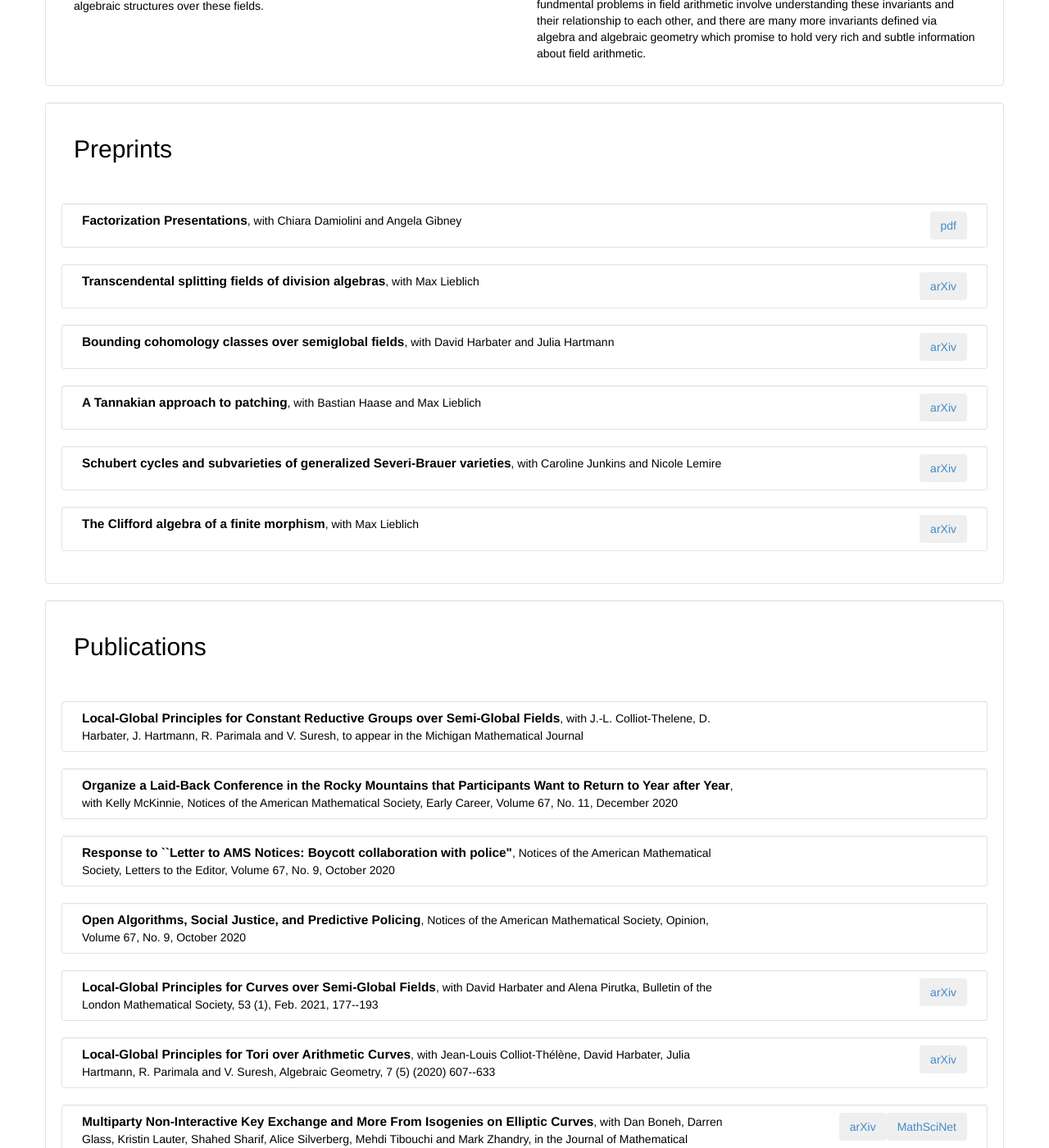
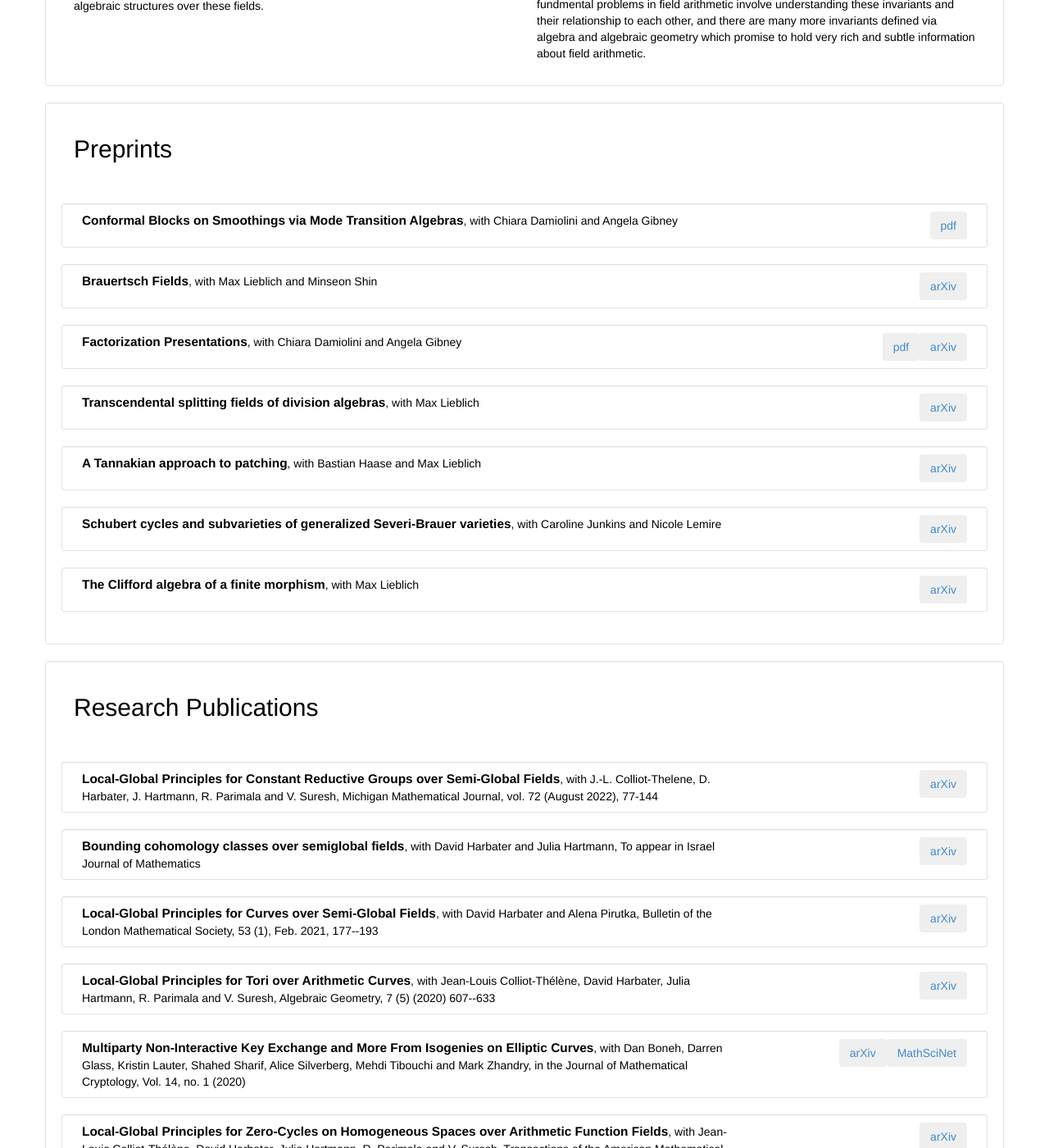
Before and after one commit to dkrashen/dkrashen.github.io, a Jekyll site: the page built from research.html, in a window 1280 px wide and 1400 px high, scrolled down 504 px. Shown: the whole window at 82% size. Built offline with Jekyll 4.4.1, drawn with Linux system fonts in a browser that asks for light colours; some of the changed text lies outside the part shown.

Commit message:
update publications

```diff
--- a/_data/publications.yml
+++ b/_data/publications.yml
@@ -1,34 +1,58 @@
 
 publications:
+
+  -
+    title: "Conformal Blocks on Smoothings via Mode Transition Algebras"
+    with: "Chiara Damiolini and Angela Gibney"
+    status: preprint
+    type: "research"
+    filename: "smoothings.pdf"
+
+  -
+    title: "Brauertsch Fields"
+    with: "Max Lieblich and Minseon Shin"
+    status: preprint
+    type: "research"
+    arxiv: "2305.06464"
 
   -
     title: "Factorization Presentations"
     with: "Chiara Damiolini and Angela Gibney"
     status: preprint
-    type: "research paper"
+    type: "research"
     filename: "Factorization_Resolution.pdf"
+    arxiv: "2207.05110"
 
   -
     title: "Local-Global Principles for Constant Reductive Groups over Semi-Global Fields"
     with: "J.-L. Colliot-Thelene, D. Harbater, J. Hartmann, R. Parimala and V. Suresh"
     publication_year: "2022"
-    in: "to appear in the Michigan Mathematical Journal"
-    type: "research paper"
+    pubinfo: "vol. 72 (August 2022), 77-144"
+    in: "Michigan Mathematical Journal"
+    type: "research"
     status: "publication"
+    arxiv: "2108.12349"
+    publication_year: 2022
+
   -
     title: "Transcendental splitting fields of division algebras"
     with: "Max Lieblich"
     arxiv_year: 2022
     status: preprint
-    type: "research paper"
+    type: "research"
     arxiv: "2203.15951"
+
   -
     arxiv: "2203.06770"
     title: "Bounding cohomology classes over semiglobal fields"
     with: "David Harbater and Julia Hartmann"
-    arxiv_year: 2022
-    status: preprint
-    type: "research paper"
+    status: "publication"
+    type: "research"
+    in: "To appear in Israel Journal of Mathematics"
+    publication_year: 2023
+
+
+
   -
     title: "Organize a Laid-Back Conference in the Rocky Mountains that Participants Want to Return to Year after Year"
     with: "Kelly McKinnie"
@@ -37,6 +61,7 @@
     pubinfo: "Volume 67, No. 11, December 2020"
     status: "publication"
     type: "other"
+
   -
     title: 'Response to ``Letter to AMS Notices: Boycott collaboration with police"'
     in: "Notices of the American Mathematical Society, Letters to the Editor"
@@ -58,7 +83,7 @@
     with: "Bastian Haase and Max Lieblich"
     arxiv_year: 2020
     status: "preprint"
-    type: "research paper"
+    type: "research"
   -
     arxiv: "1704.08687"
     title: "Schubert cycles and subvarieties of generalized Severi-Brauer
@@ -66,7 +91,7 @@
     with: "Caroline Junkins and Nicole Lemire"
     arxiv_year: 2017
     status: "preprint"
-    type: "research paper"
+    type: "research"
   -
     arxiv: "1509.07195"
     title: "The Clifford algebra of a finite morphism"
@@ -74,14 +99,14 @@
     arxiv_year: 2015
     publication_year: "2020"
     status: "preprint"
-    type: "research paper"
+    type: "research"
   -
     title: "Division algebras with common subfields"
     with: "Eliyahu Matzri, Andre Rapinchuk, Louis Rowen and David Saltman"
     arxiv_year: 2015
     publication_year: "2021"
     in: "to appear in Manuscripta Mathematica"
-    type: "research paper"
+    type: "research"
   -
     title: "Local-Global Principles for Curves over Semi-Global Fields"
     arxiv: "2001.05429"
@@ -89,7 +114,7 @@
     with: "David Harbater and Alena Pirutka"
     in: "Bulletin of the London Mathematical Society"
     publication_year: "2020"
-    type: "research paper"
+    type: "research"
     status: "publication"
     pubinfo: "53 (1), Feb. 2021, 177--193"
 
@@ -100,7 +125,7 @@
     unicode-authors: "Jean-Louis Colliot-Thélène, David Harbater, Julia Hartmann, Daniel Krashen, R. Parimala and V. Suresh"
     with: "Jean-Louis Colliot-Th\\'el\\`ene, David Harbater, Julia Hartmann, R. Parimala and V. Suresh"
     unicode-with: "Jean-Louis Colliot-Thélène, David Harbater, Julia Hartmann, R. Parimala and V. Suresh"
-    type: "research paper"
+    type: "research"
     in: "Algebraic Geometry"
     pubinfo: "7 (5) (2020) 607--633"
     publication_year: 2020
@@ -121,7 +146,7 @@
     status: "publication"
     MR: "MR4113747"
     publication_year: 2020
-    type: "research paper"
+    type: "research"
   -
     title: "Local-Global Principles for Zero-Cycles on Homogeneous Spaces over Arithmetic Function Fields"
     arxiv: "1710.03173"
@@ -129,7 +154,7 @@
     unicode-authors: "Jean-Louis Colliot-Thélène, David Harbater, Julia Hartmann, Daniel Krashen, R. Parimala and V. Suresh"
     with: "Jean-Louis Colliot-Th\\'el\\`ene, David Harbater, Julia Hartmann, R. Parimala and V. Suresh"
     unicode-with: "Jean-Louis Colliot-Thélène, David Harbater, Julia Hartmann, R. Parimala and V. Suresh"
-    type: "research paper"
+    type: "research"
     in: "Transactions of the American Mathematical Society"
     pubinfo: "372 (2019),  no.  8, 5263--5286"
     status: "publication"
@@ -140,7 +165,7 @@
     with: "Benjamin Antieau, Asher Auel, Colin Ingalls and Max Lieblich"
     publication_year: 2019
     in: "Inventiones Mathematicae"
-    type: "research paper"
+    type: "research"
     pubinfo: "216 (2019), no. 2, 301-335"
     MR: "MR3581296"
     status: "publication"
@@ -150,7 +175,7 @@
     authors: "David Harbater, Julia Hartmann, Daniel Krashen, R. Parimala, V. Suresh"
     with: "David Harbater, Julia Hartmann, R. Parimala and V. Suresh"
     arxiv: "1710.03635"
-    type: "research paper"
+    type: "research"
     doi: "10.1007/s11856-019-1889-z"
     in: "Israel Journal of Mathematics"
     pubinfo: "vol. 232, no. 2 (2019), 849-882"
@@ -165,7 +190,7 @@
     in: "Advances in Mathematics"
     pubinfo: "306 (2017), 1-23"
     status: "publication"
-    type: "research paper"
+    type: "research"
     MR: "MR3581296"
 
 
@@ -175,7 +200,7 @@
     arxiv_year: 2013
     status: "publication"
     revision_year: 2014
-    type: "research paper"
+    type: "research"
     in: "Bulletin of the London Mathematical Society"
     pubinfo: "48 (2016), no. 6, 985-1000"
     publication_year: 2016
@@ -186,7 +211,7 @@
     with: "David Harbater and Julia Hartmann"
     in: "American Journal of Mathematics"
     pubinfo: "137 (2015), no. 6, 1559--1612"
-    type: "research paper"
+    type: "research"
     status: "publication"
     publication_year: 2015
     arxiv: "1108.3323"
@@ -201,7 +226,7 @@
     publication_year: 2015
     with: "Eliyahu Matzri"
     MR: "MR3336603"
-    type: "research paper"
+    type: "research"
 
   -
     arxiv: "1409.1888"
@@ -220,7 +245,7 @@
     status: "publication"
     publication_year: 2015
     revision_year: 2014
-    type: "research paper"
+    type: "research"
     in: "International Math. Research Notices"
     pubinfo: "doi: 10.1093/imrn/rnu278 (2015)"
     MR: "MR3455871"
@@ -230,7 +255,7 @@
     arxiv: "1208.6359"
     in: "Commentarii Mathematici Helvetici"
     pubinfo: "89 (2014),  no. 1, 215--253"
-    type: "research paper"
+    type: "research"
     status: "publication"
     title: "Local-global principles for Galois cohomology"
     with: "David Harbater and Julia Hartmann"
@@ -244,7 +269,7 @@
     in: "Mathematische Annalen"
     pubinfo: "356 (2013),  no. 4, 1405--1424"
     status: "publication"
-    type: "research paper"
+    type: "research"
     title: "Weierstrass preparation and algebraic invariants"
     with: "David Harbater and Julia Hartmann"
     publication_year: 2013
@@ -259,7 +284,7 @@
     pubinfo: "192 (2012),  no. 2, 921--949"
     title: "Relative Brauer groups of genus 1 curves"
     status: "publication"
-    type: "research paper"
+    type: "research"
     with: "Mirela Ciperiani"
     publication_year: 2012
     arvix_year: 2007
@@ -270,7 +295,7 @@
     by: "Max Lieblich"
     in: "Journal f\\\"ur die reine und angewandte Mathematik"
     unicode-in: "Journal für die reine und angewandte Mathematik"
-    type: "research paper"
+    type: "research"
     status: "publication"
     pubinfo: "659 (2011), 1--41"
     title: "Appendix to: Period and index in the Brauer group of an arithmetic surface"
@@ -283,7 +308,7 @@
     in: "Transactions of the American Mathematical Society"
     pubinfo: "363 (2011),  no.  6, 3335--3349"
     title: "Patching subfields of division algebras"
-    type: "research paper"
+    type: "research"
     status: "publication"
     with: "David Harbater and Julia Hartmann"
     arxiv_year: 2009
@@ -295,7 +320,7 @@
     in: "Manuscripta Mathematica"
     pubinfo: "134 (2011), no. 1-2, 171--182"
     title: "Distinguishing division algebras by finite splitting fields"
-    type: "research paper"
+    type: "research"
     status: "publication"
     with: "Kelly McKinnie"
     publication_year: 2011
@@ -304,7 +329,7 @@
     MR: "MR2648720"
     arxiv: "0909.3115"
     in: "Quadratic forms, linear algebraic groups, and cohomology"
-    type: "research paper"
+    type: "research"
     status: "publication"
     pubinfo: "57--82, Dev. Math., 18, Springer, New York, 2010"
     title: "Field patching, factorization, and local-global principles"
@@ -317,7 +342,7 @@
     in: "Transactions of the American Mathematical Society"
     pubinfo: "362 (2010), no. 9, 4781--4792"
     title: "Corestrictions of algebras and splitting fields"
-    type: "research paper"
+    type: "research"
     publication_year: 2010
     status: "publication"
     arxiv_year: 2007
@@ -327,7 +352,7 @@
     arxiv: "math/0501399"
     in: "Advances in Mathematics"
     pubinfo: "223 (2010), no. 6, 2022--2048"
-    type: "research paper"
+    type: "research"
     status: "publication"
     title: "Zero cycles on homogeneous varieties"
     publication_year: 2010
@@ -337,7 +362,7 @@
     MR: "MR2545681"
     arxiv: "0809.4481"
     in: "Inventiones Mathematicae"
-    type: "research paper"
+    type: "research"
     pubinfo: "178 (2010), no.  2, 231--263"
     title: "Applications of patching to quadratic forms and central simple algebras"
     status: "publication"
@@ -353,7 +378,7 @@
     title: "Pointed trees of projective spaces."
     with: "Linda Chen and Angela Gibney"
     status: "publication"
-    type: "research paper"
+    type: "research"
     publication_year: 2009
 
   -
@@ -364,7 +389,7 @@
     title: "Index reduction for Brauer classes via stable sheaves"
     with: "Max Lieblich"
     publication_year: 2008
-    type: "research paper"
+    type: "research"
     status: "publication"
     arxiv_year: 2007
 
@@ -377,7 +402,7 @@
     publication_year: 2008
     arxiv_year: 2002
     status: "publication"
-    type: "research paper"
+    type: "research"
 
   -
     MR: "MR2363128"
@@ -386,7 +411,7 @@
     pubinfo: "318 (2007), no.  1, 135--139"
     title: "Motives of unitary and orthogonal homogeneous varieties"
     status: "publication"
-    type: "research paper"
+    type: "research"
     publication_year: 2007
     arxiv_year: 2006
 
@@ -397,7 +422,7 @@
     title: "Severi-Brauer varieties and symmetric powers"
     with: "David J. Saltman"
     status: "publication"
-    type: "research paper"
+    type: "research"
     publication_year: 2004
 
   -
@@ -414,5 +439,5 @@
     title: "Severi-Brauer varieties of semidirect product algebras"
     status: "publication"
     publication_year: 2003
-    type: "research paper"
+    type: "research"
     arxiv_year: 2002
--- a/research.html
+++ b/research.html
@@ -59,11 +59,11 @@
 
 <div class="row well">
 <div class="col-md-12">
-<h2 id="manuscripts"> Publications </h2>
+<h2 id="manuscripts"> Research Publications </h2>
 <br/>
 <br/>
 {% for p in site.data.publications.publications %}
-{% if p.status == "publication" %}
+{% if p.status == "publication" and p.type == "research" %}
 {% include pub.html p=p %}
 {% endif %}
 {% endfor %}
@@ -73,22 +73,17 @@
 
 <div class="row well">
 <div class="col-md-12">
-<h2 id="manuscripts"> Other writing </h2>
+<h2 id="manuscripts"> Other Writing </h2>
 <br/>
-
-<div class="row well well-sm">
-	<div class="col-md-9">
-		<b>Open algorithms, social justice, and predictive policing</b>, submitted as an opinion piece to the Notices
-of the AMS
-	</div>
-	<div class="col-md-3">
-		<a href="{{ "/resources/open_algorithms_social_justice.pdf" | prepend: site.baseurl}}">
-	    <button type="button" class="btn btn-lnk pull-right btn-spaced">pdf</button>
-		</a>
-	</div>
+<br/>
+{% for p in site.data.publications.publications %}
+{% if p.type == "other" %}
+{% include pub.html p=p %}
+{% endif %}
+{% endfor %}
 </div>
 </div>
-</div>
+
 <div class="row well">
 	<div class="col-md-12">
 	<ul>
```
Also changed, not shown: 1 other file.
